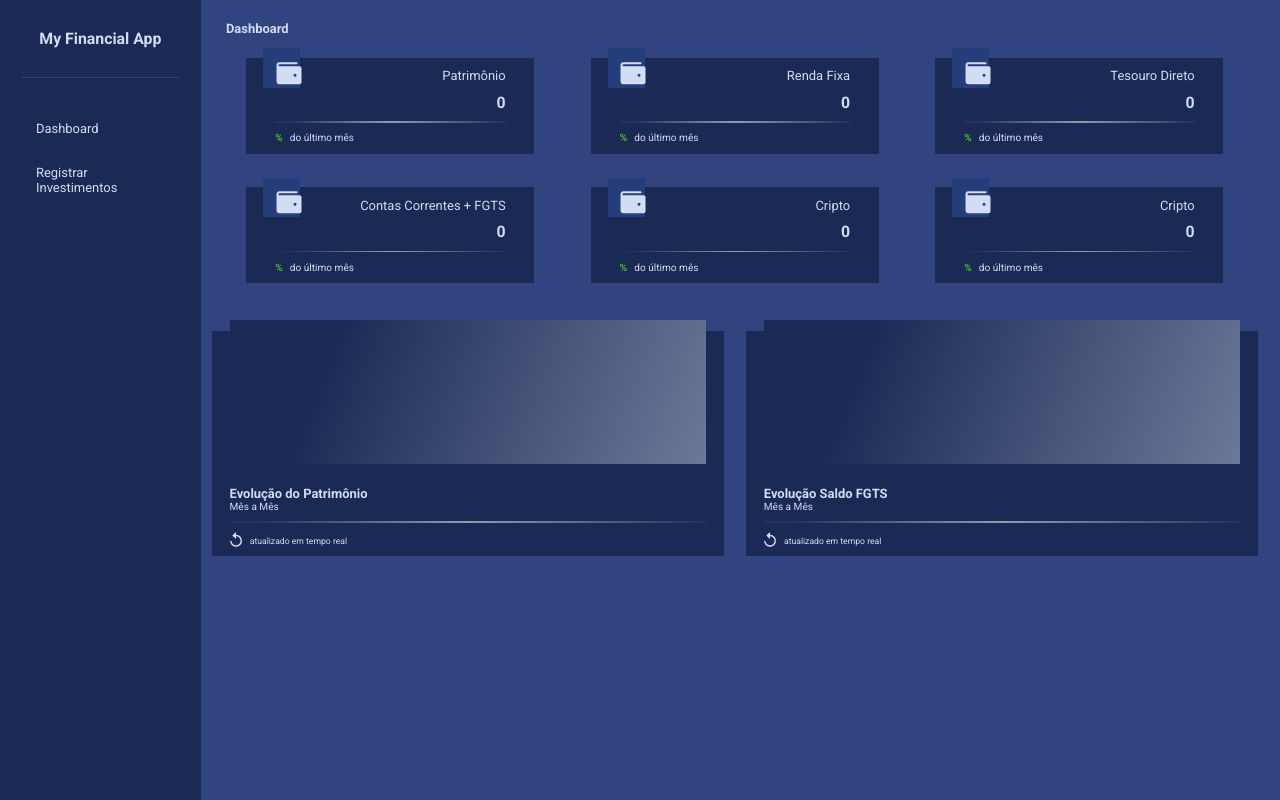
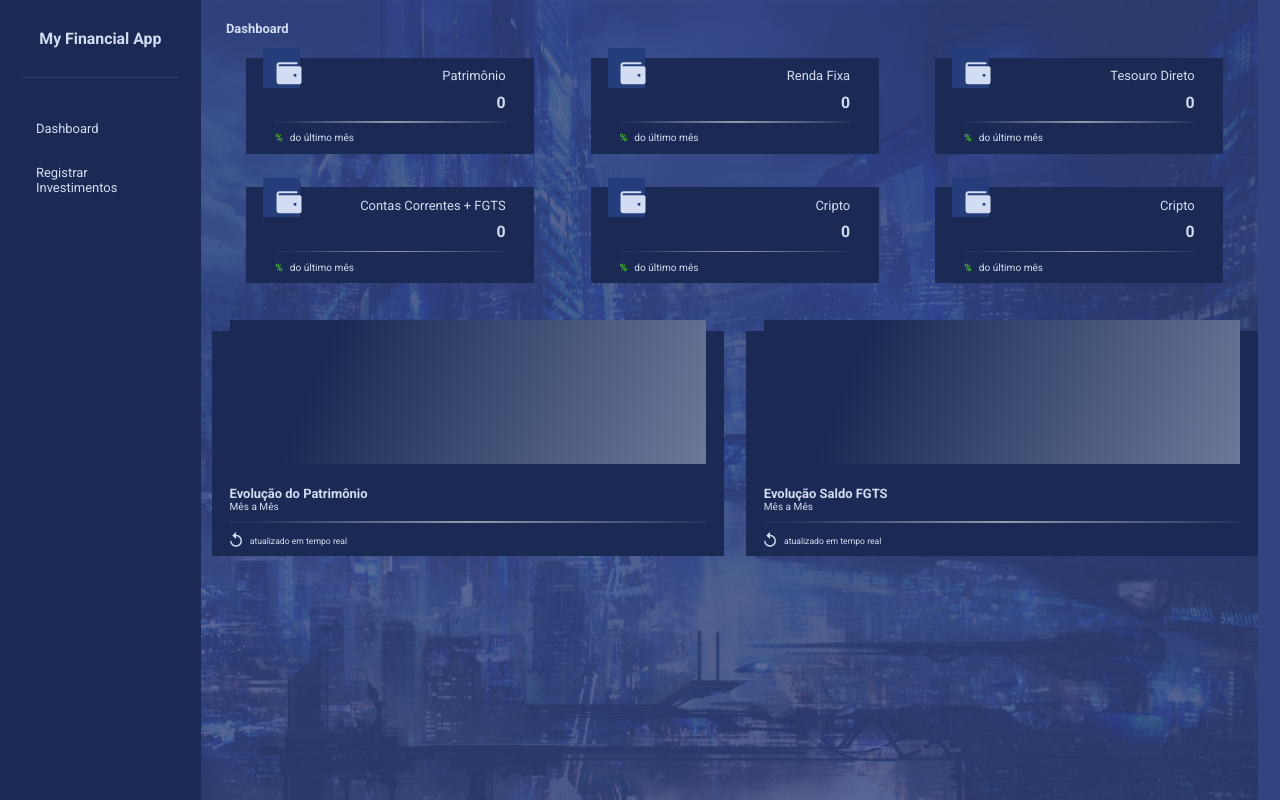
Before and after one commit to rafaelxim/fin-app-client, a React (Create React App) app: page / in a window 1280 px wide. Built offline with nearby package versions, Linux system fonts and the light colour scheme; no server answers.

Commit message:
img background

```diff
--- a/src/pages/Dashboard/styles.ts
+++ b/src/pages/Dashboard/styles.ts
@@ -1,4 +1,5 @@
 import styled, { css } from 'styled-components';
+import city from '../../assets/futuristic-city.jpg';
 // import { Wrapper as CardWrapper } from '../../components/CardWrapper/styles';
 
 export const Wrapper = styled.div`
@@ -7,12 +8,23 @@ export const Wrapper = styled.div`
 `;
 
 export const Grid = styled.div`
+  ${({ theme }) => css`
     display: grid;
     min-height: 100vh;
     grid-template-columns: repeat(12, 1fr);
     grid-template-rows: 5rem 15rem 15rem 35rem;
     grid-gap: 3rem 1.5rem;
     align-items: start;
+
+    background-position: center;
+    background-size: cover;
+    background-image: linear-gradient(
+        0deg,
+        rgb(50, 68, 127, 0.8),
+        rgb(50, 68, 127, 0.8)
+      ),
+      url(${city});
+  `}
 `;
 
 export const MenuContainer = styled.div`
```
Also changed, not shown: src/assets/futuristic-city.jpg (added). Lines whose indentation alone changed are shown as unchanged.
